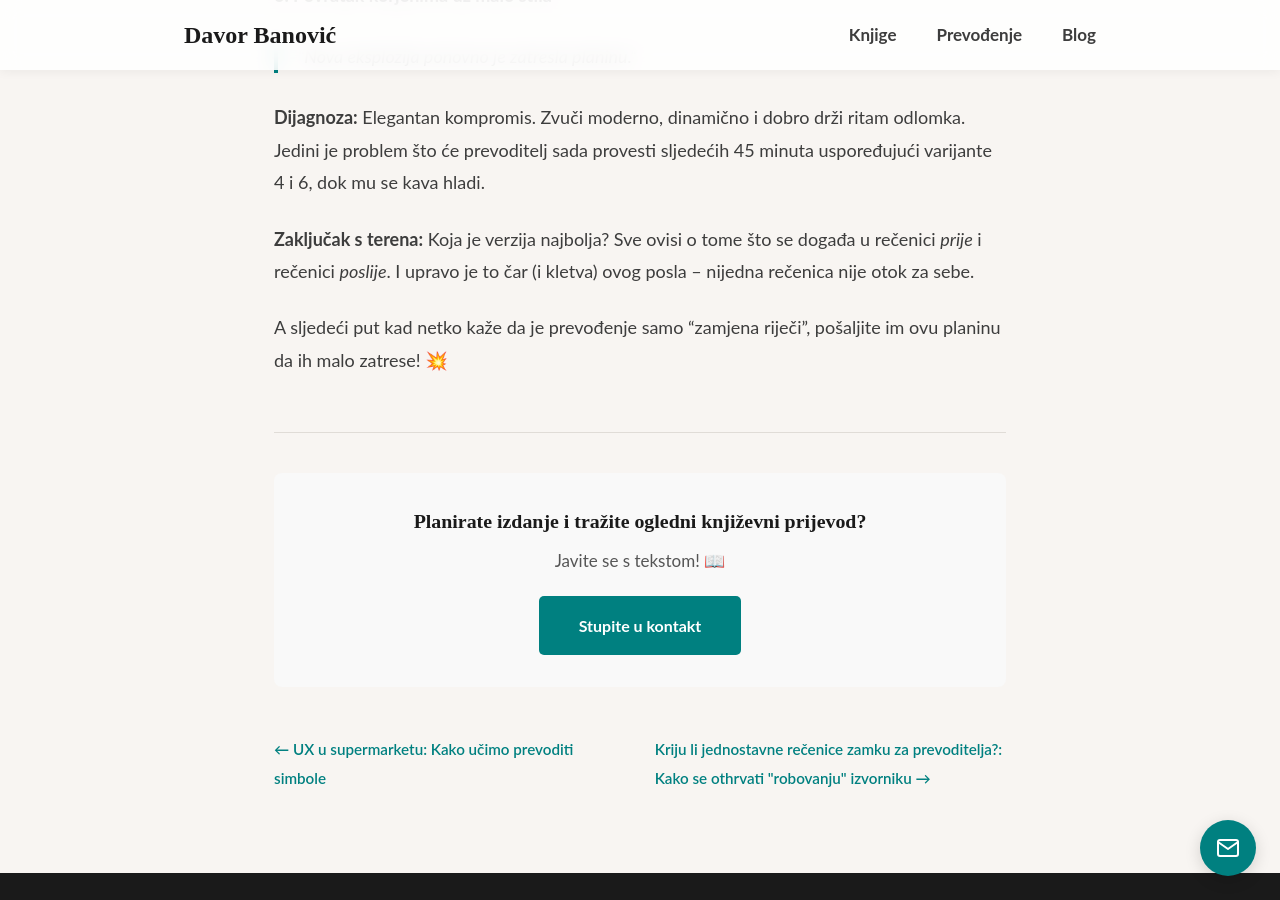
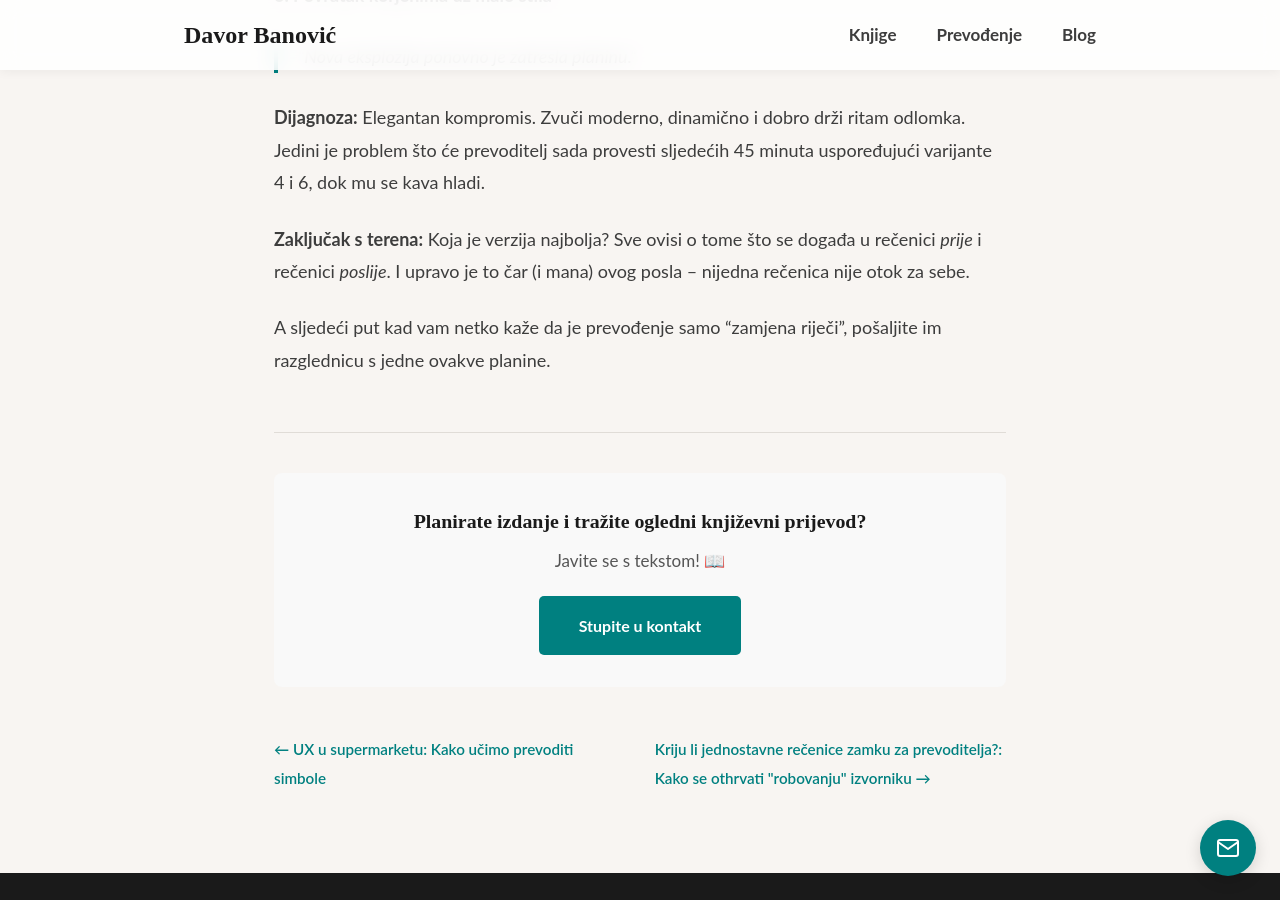
Before and after one commit to banovotz/banovotz.github.io, a Jekyll site: the page built from _posts/2026-08-08-kako-knjizevni-prevoditelji-gube-vrijeme-na-jednostavnim-recenicama.md, in a window 1280 px wide and 900 px high, scrolled down 1963 px. Built offline with Jekyll 4.4.1, drawn with Linux system fonts in a browser that asks for light colours.

Commit message:
Blog post fix

```diff
--- a/_posts/2026-08-08-kako-knjizevni-prevoditelji-gube-vrijeme-na-jednostavnim-recenicama.md
+++ b/_posts/2026-08-08-kako-knjizevni-prevoditelji-gube-vrijeme-na-jednostavnim-recenicama.md
@@ -55,6 +55,6 @@ Pogledajmo evoluciju ove rečenice kroz glavu prevoditelja (u suboto u 3 sata uj
 **Dijagnoza:** Elegantan kompromis. Zvuči moderno, dinamično i dobro drži ritam odlomka. Jedini je problem što će prevoditelj sada provesti sljedećih 45 minuta uspoređujući varijante 4 i 6, dok mu se kava hladi.
 
 **Zaključak s terena:**
-Koja je verzija najbolja? Sve ovisi o tome što se događa u rečenici *prije* i rečenici *poslije*. I upravo je to čar (i kletva) ovog posla – nijedna rečenica nije otok za sebe.
+Koja je verzija najbolja? Sve ovisi o tome što se događa u rečenici *prije* i rečenici *poslije*. I upravo je to čar (i mana) ovog posla – nijedna rečenica nije otok za sebe.
 
-A sljedeći put kad netko kaže da je prevođenje samo "zamjena riječi", pošaljite im ovu planinu da ih malo zatrese! 💥
+A sljedeći put kad vam netko kaže da je prevođenje samo "zamjena riječi", pošaljite im razglednicu s jedne ovakve planine.
```
